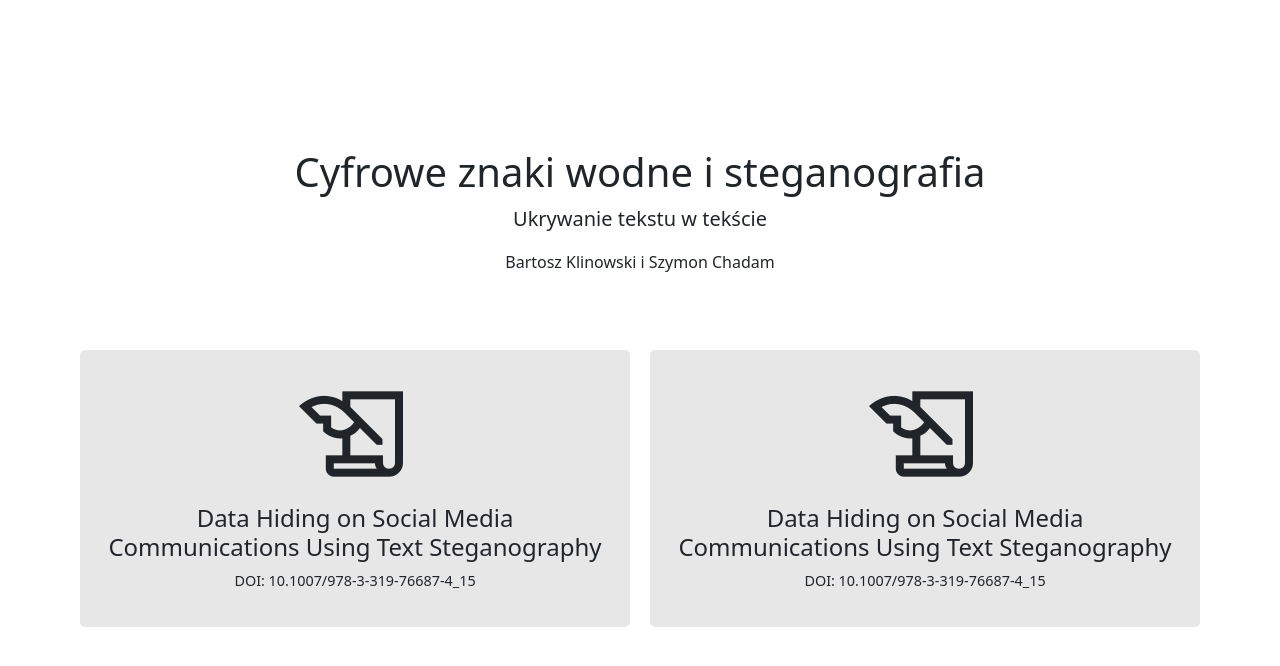
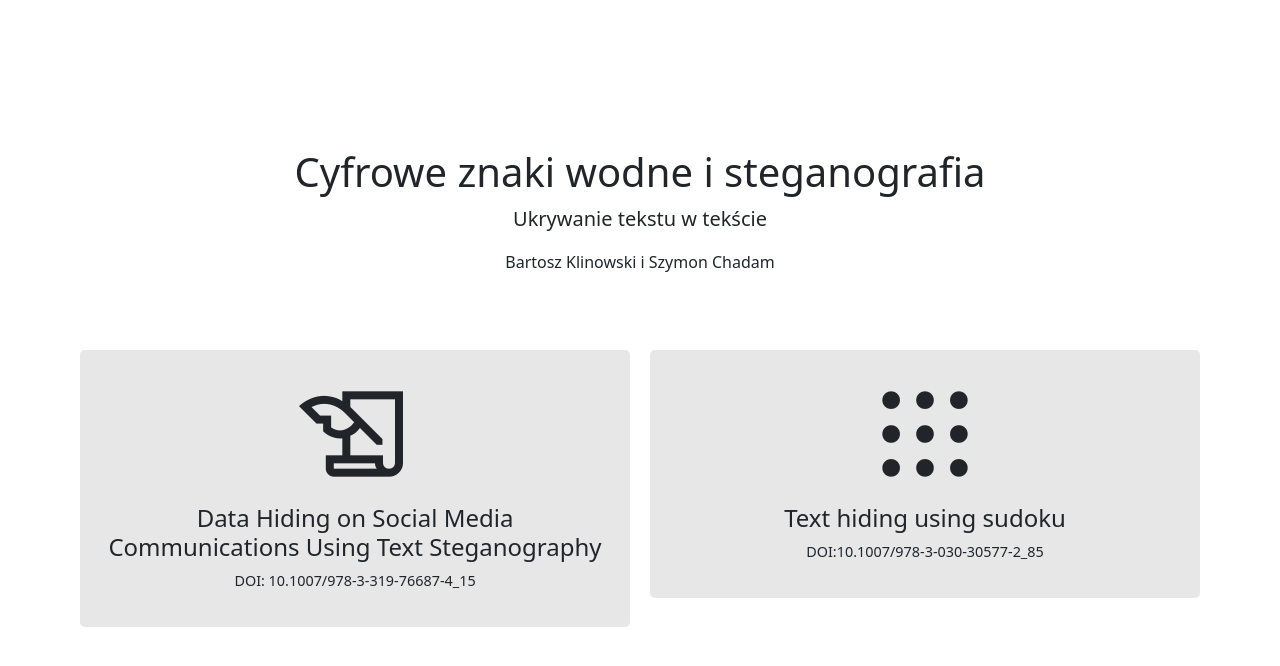
Before and after one commit to szche/Text-Stegonagrophy, an Electron app: page index.html in a window 1280 px wide. Drawn offline with nearby package versions, Linux system fonts and the light colour scheme.

Commit message:
Changes in main panel

```diff
--- a/index.html
+++ b/index.html
@@ -35,10 +35,12 @@
                 </div>
                 <div class="col stegoChoice" redirect="subwebsites/sudoku.html">
                   <span class="material-symbols-outlined">
-                    history_edu
+                    apps
                     </span>
-                  <h4>Data Hiding on Social Media Communications Using Text Steganography</h4>
-                  <p class="lead">DOI: 10.1007/978-3-319-76687-4_15</p>
+                  <h4>Text hiding using sudoku</h4>
+                  <p class="lead">
+                    DOI:10.1007/978-3-030-30577-2_85
+                    </p>
                 </div>
               </div>
         </div>
```
